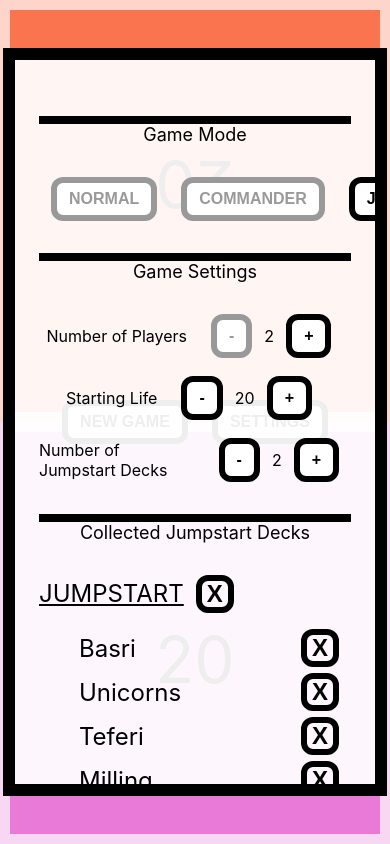
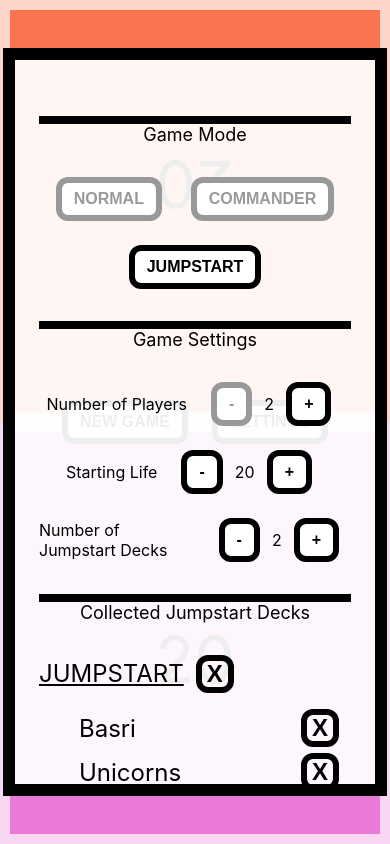
Before and after one commit to Eik-S/mtg-playboard, a React (Create React App) app: page / in a window 390 px wide. Both pictures are taken after a click on the button "SETTINGS". Built offline with nearby package versions, Linux system fonts and the light colour scheme.

Commit message:
fix: settings responsive layout bugs

```diff
--- a/src/components/settings.tsx
+++ b/src/components/settings.tsx
@@ -174,14 +174,17 @@
     padding: 24px;
   `,
   section: css`
-    display: grid;
-    grid-template-columns: repeat(auto-fill, minmax(300px, 1fr));
-    row-gap: 18px;
+    display: flex;
+    flex-wrap: wrap;
+    row-gap: 24px;
     column-gap: 32px;
     justify-items: center;
+    justify-content: center;
   `,
   gameModeButtons: css`
     display: flex;
+    flex-wrap: wrap;
+    row-gap: 24px;
     justify-content: space-evenly;
   `,
   ruler: css`
```
